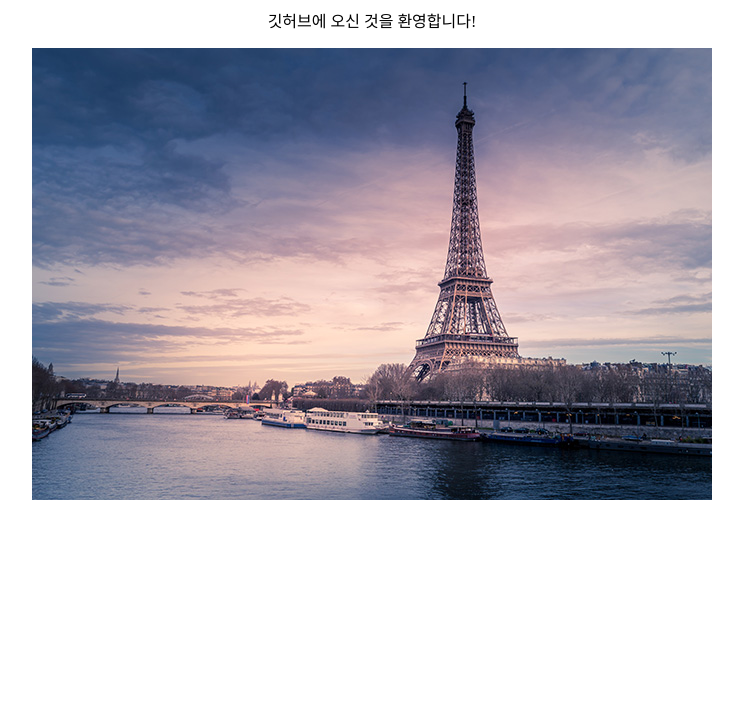
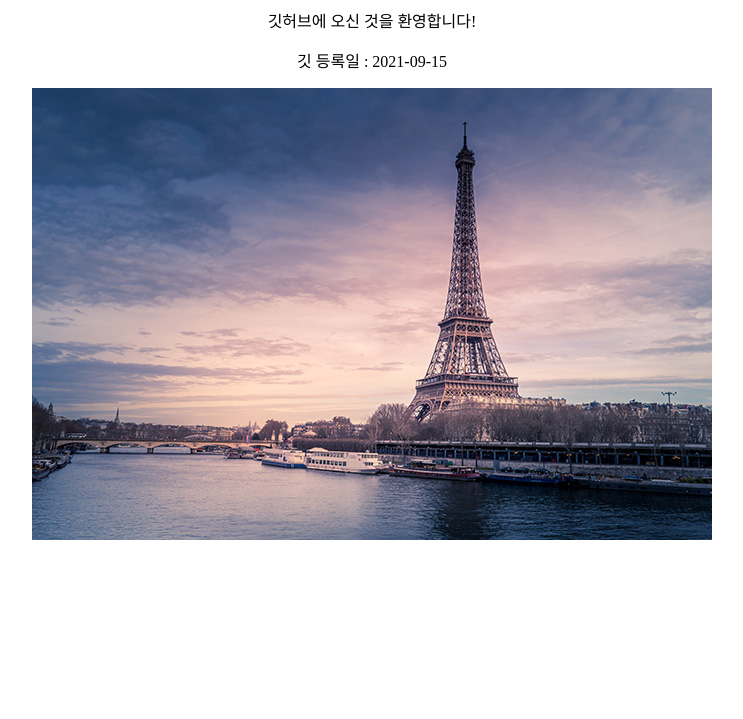
Before and after one commit to youngjun0962/gitProject, a plain HTML site: page index.html in a window 1280 px wide. Shown: the part 81-800 px from the top of the page, without its empty margins (268-1011 px from the left). Drawn offline with Linux system fonts and the light colour scheme.

Commit message:
first git project modified

```diff
--- a/index.html
+++ b/index.html
@@ -9,6 +9,7 @@
 
     <h1>깃 프로젝트</h1>
     <p>깃허브에 오신 것을 환영합니다!</p>
+    <p>깃 등록일 : 2021-09-15</p>
 
     <img src="img/bg_paris.jpg" alt="파리 에펠탑">
 
```
